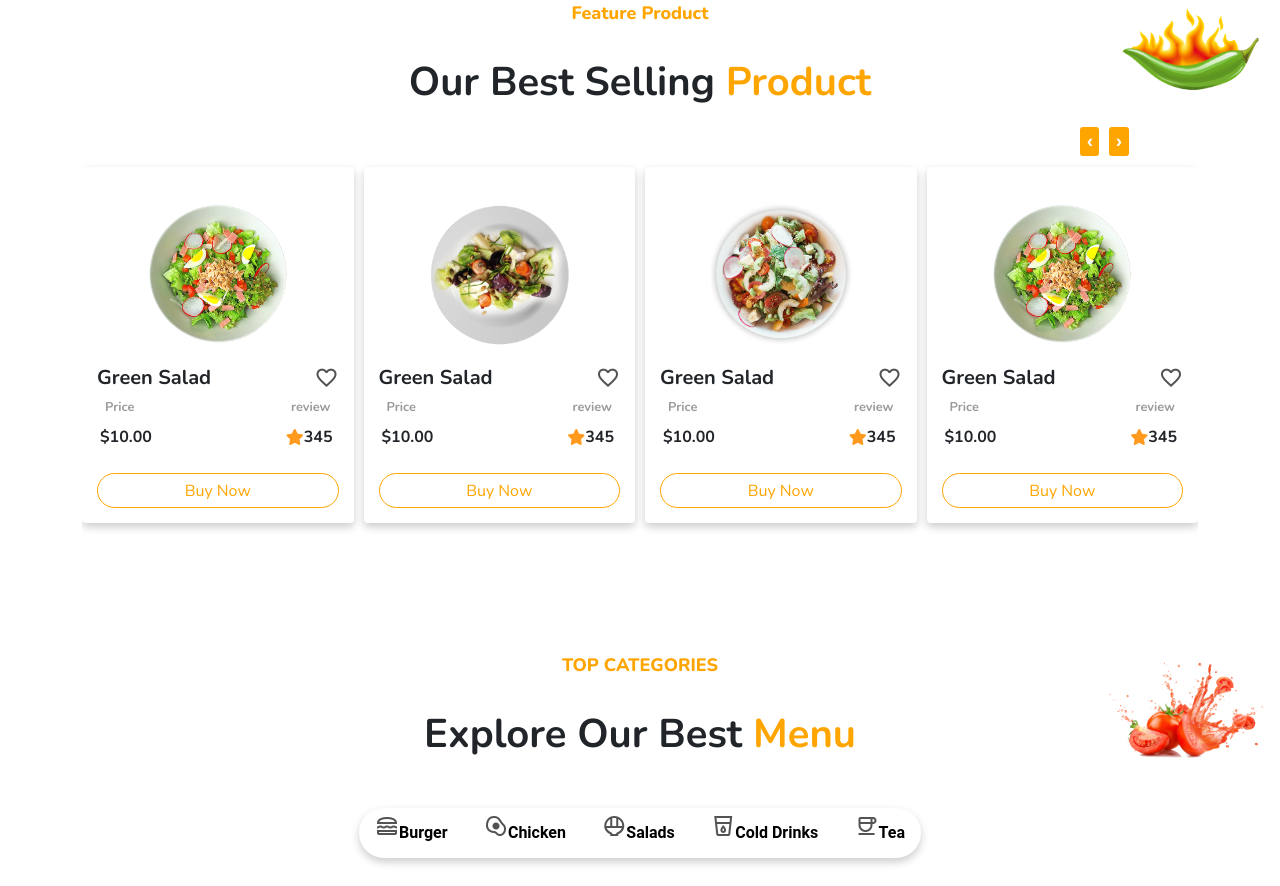
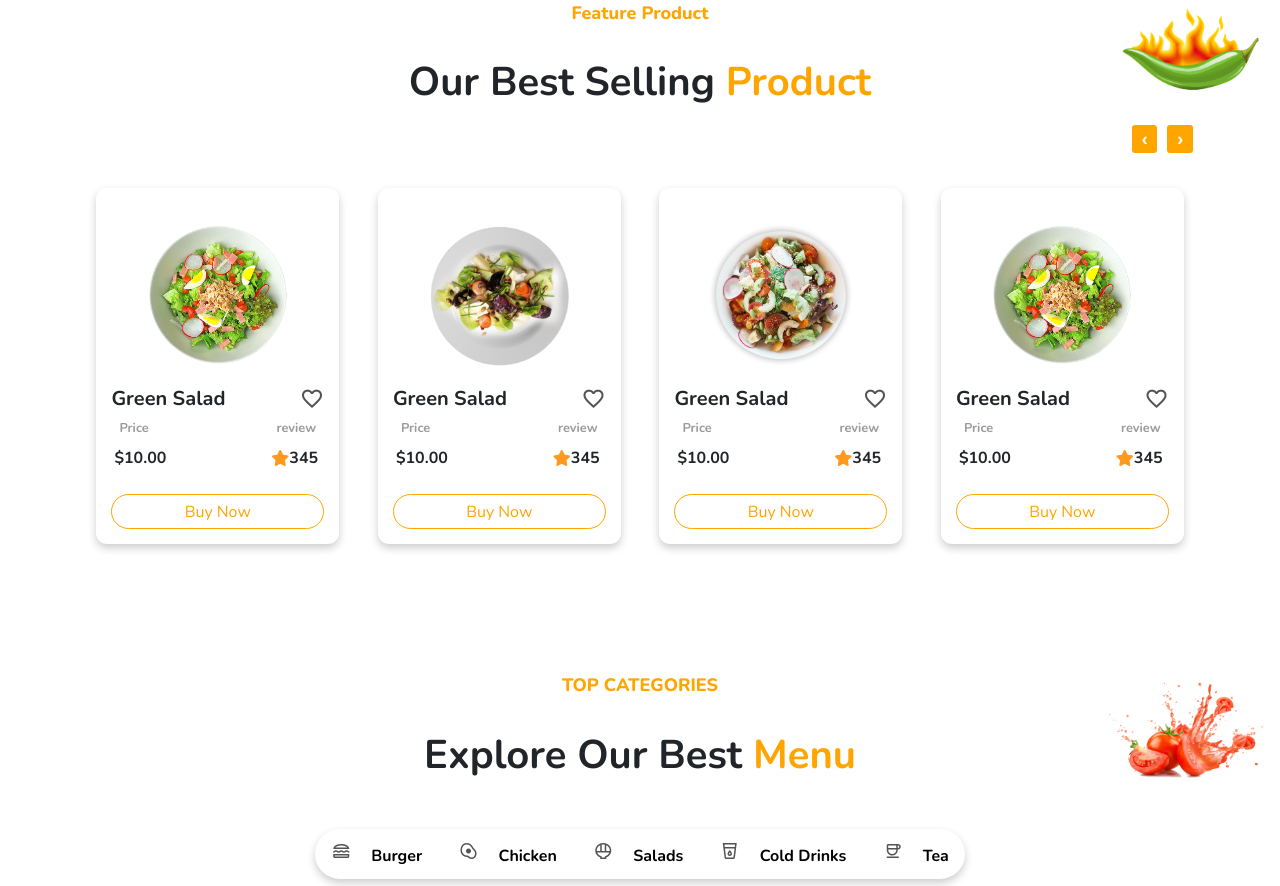
Before and after one commit to sadishaaaa/food-factory-behance-ui, a plain HTML site: page index.html in a window 1280 px wide. Shown: the part 964-1850 px from the top of the page. Drawn offline with nearby package versions, Linux system fonts and the light colour scheme.

Commit message:
Task completed

```diff
--- a/css/owl.theme.default.min.css
+++ b/css/owl.theme.default.min.css
@@ -56,13 +56,13 @@
   background: orange;
   color: #fff;
   height: 1.8rem;
-  width: 1.2rem;
+  width: 1.6rem;
 }
 .testimonial-carousel .owl-nav button.owl-prev {
   background: orange;
   color: #fff;
   height: 1.8rem;
-  width: 1.2rem;
+  width: 1.6rem;
 }
 .testimonial-carousel .owl-nav button span {
   font-size: 1.2rem;
@@ -72,13 +72,13 @@
   background: orange;
   color: #fff;
   height: 1.8rem;
-  width: 1.2rem;
+  width: 1.6rem;
 }
 .bestSelling-carousel .owl-nav button.owl-prev {
   background: orange;
   color: #fff;
   height: 1.8rem;
-  width: 1.2rem;
+  width: 1.6rem;
 }
 .bestSelling-carousel .owl-nav button span {
   font-size: 1.2rem;
--- a/css/style.css
+++ b/css/style.css
@@ -227,11 +227,17 @@ p {
 .bestSelling-carousel.owl-theme .owl-nav {
   margin-top: 10px;
   top: -11%;
-  left: 89%;
+  right: 0%;
 }
 .item .best-selling-card {
   width: 100%;
-
+}
+.item {
+  margin-top: 2rem;
+}
+.item-space {
+  margin-left: 0.9rem;
+  margin-right: 0.9rem;
 }
 .chilly {
   position: absolute;
@@ -256,6 +262,7 @@ p {
 .card {
   width: 100%;
   padding: 15px;
+  border-radius: 11px;
   border: none !important;
   box-shadow: 0 4px 8px 0 rgba(0, 0, 0, 0.2);
   margin: 0.7rem 0;
@@ -369,16 +376,18 @@ p {
   padding: 1rem;
   border-radius: 30px;
   text-decoration: none;
-  font-family: "Roboto", sans-serif;
   font-size: 1rem;
   color: black;
 }
 .menu-nav-grid a:hover {
-  transition: 0.5s;
+  /* transition: 0.5s; */
   background-color: orange;
 }
 .menu-nav-grid a span {
-  margin-top: -10px;
+  /* margin-top: -10px; */
+  display: inline;
+  align-content: center;
+  font-size: 20px;
 }
 
 .grid-container {
@@ -562,8 +571,8 @@ p {
 }
 .owl-nav {
   position: absolute;
-  top: -30%;
-  left: 90%;
+  top: -15%;
+  right: 0%;
 }
 .tomato-1 {
   position: absolute;
--- a/index.html
+++ b/index.html
@@ -66,7 +66,7 @@
           </button>
           <div class="collapse navbar-collapse" id="navbarNav">
             <ul class="navbar-nav mx-auto mb-lg-0">
-              <li class="nav-item item">
+              <li class="nav-item">
                 <a class="nav-link active" aria-current="page" href="#home"
                   >Home</a
                 >
@@ -178,7 +178,7 @@
         <div class="col">
           <div class="owl-carousel bestSelling-carousel owl-theme ">
             <!-- <div class="items"> -->
-              <div class="item">
+              <div class="item item-space">
                 <div class="card best-selling-card">
                   <img src="./images/green-salad-1.png" alt="" />
                   <div class="product-desc">
@@ -211,7 +211,7 @@
                   </div>
                 </div>
               </div>
-              <div class="item">
+              <div class="item item-space">
                 <div class="card best-selling-card">
                   <img src="./images/green-salad-2.png" alt="" />
                   <div class="product-desc">
@@ -244,7 +244,7 @@
                   </div>
                 </div>
               </div>
-              <div class="item">
+              <div class="item item-space">
                 <div class="card best-selling-card">
                   <img src="./images/green-salad.png" alt="" />
                   <div class="product-desc">
@@ -277,7 +277,7 @@
                   </div>
                 </div>
               </div>
-              <div class="item">
+              <div class="item item-space">
                 <div class="card best-selling-card">
                   <img src="./images/green-salad-1.png" alt="" />
                   <div class="product-desc">
@@ -310,7 +310,7 @@
                   </div>
                 </div>
               </div>
-              <div class="item">
+              <div class="item item-space">
                 <div class="card best-selling-card">
                   <img src="./images/green-salad-2.png" alt="" />
                   <div class="product-desc">
@@ -343,7 +343,7 @@
                   </div>
                 </div>
               </div>
-              <div class="item">
+              <div class="item item-space">
                 <div class="card best-selling-card">
                   <img src="./images/green-salad.png" alt="" />
                   <div class="product-desc">
@@ -376,7 +376,7 @@
                   </div>
                 </div>
               </div>
-              <div class="item">
+              <div class="item item-space">
                 <div class="card best-selling-card">
                   <img src="./images/green-salad.png" alt="" />
                   <div class="product-desc">
```
